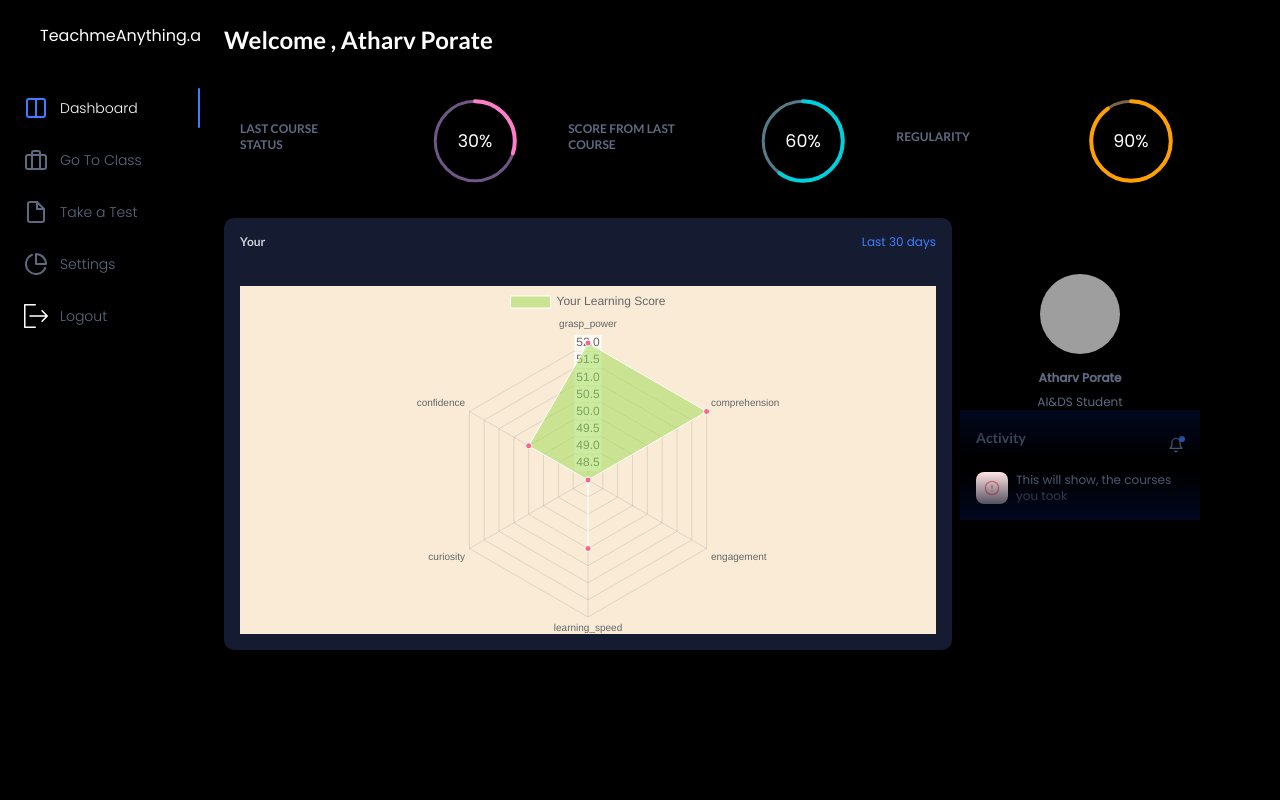
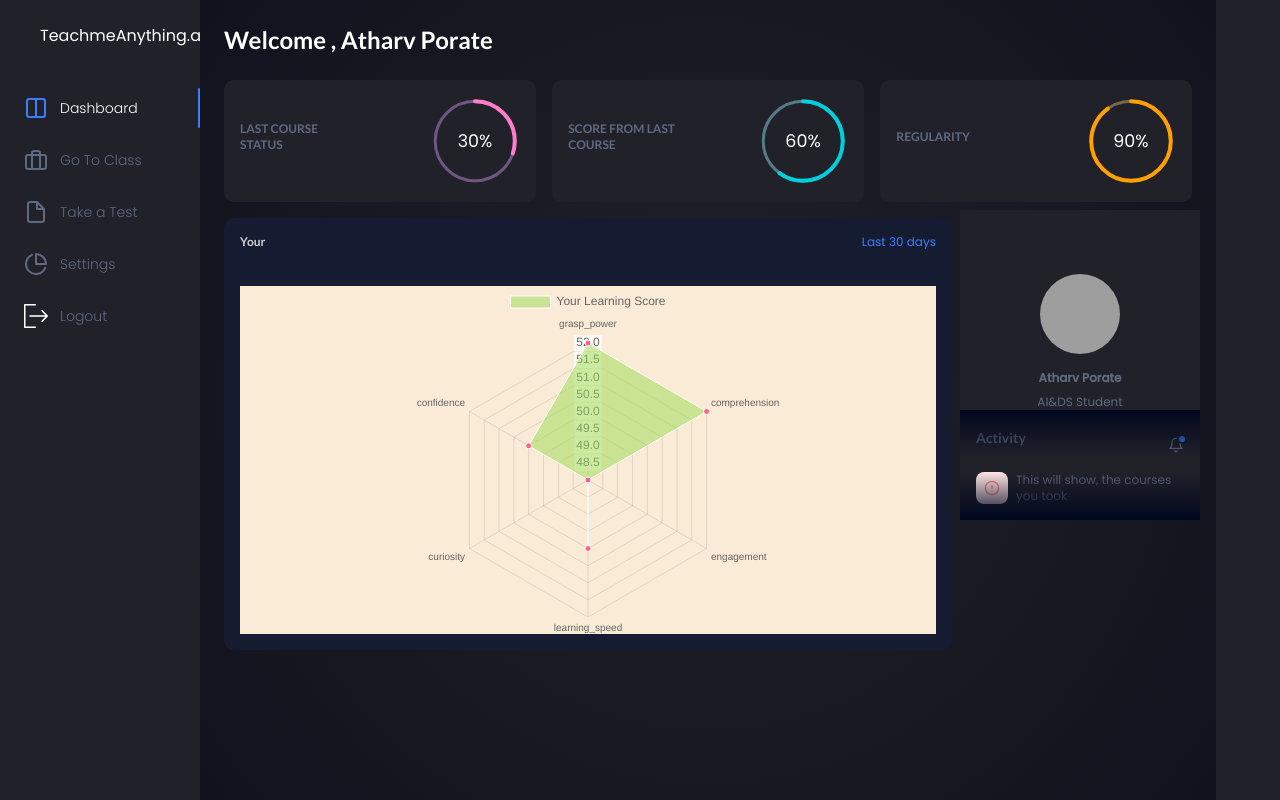
Before and after one commit to AtharvPorate1/teachmeanything, a Django app: page /accounts/profile/ in a window 1280 px wide. Run offline with Django 4.2, Linux system fonts and the light colour scheme; a user stored in the database is signed in; some libraries are stand-ins or nearby versions; grey boxes are pictures that could not be loaded.

Commit message:
Code cleanup 1

```diff
--- a/static/dashboard.css
+++ b/static/dashboard.css
@@ -3,14 +3,14 @@
   box-sizing: border-box;
 }
 :root {
-  --app-bg-dark: #black;
+  --app-bg-dark: #212129;
   --app-bg-before: linear-gradient(180deg, rgba(1, 8, 31, 0) 0%, #01081f 100%);
   --app-bg-before-2: linear-gradient(0deg, rgba(1, 8, 31, 0) 0%, #01081f 100%);
   --app-bg-light: #151c32;
   --app-logo: #3d7eff;
   --nav-link: #5e6a81;
   --nav-link-active: #fff;
-  --list-item-hover: #000000;
+  --list-item-hover:#212129;
   --main-color: #fff;
   --secondary-color: #5e6a81;
   --color-light: rgba(52, 129, 210, 0.2);
@@ -31,7 +31,7 @@
   display: flex;
   justify-content: center;
   font-family: 'Poppins', sans-serif;
-  background-color: #000000;
+  background-color: #212129;
 }
 .app-container {
   width: 100%;
@@ -60,7 +60,7 @@
   overflow-x: hidden;
   background-color: var(--app-bg-light);
   padding: 24px;
-  background: radial-gradient(circle, black 1%, black 100%);
+  background: radial-gradient(circle, #212129 1%,#12121e 100%);
 }
 .app-right {
   flex-basis: 320px;
--- a/static/sensei_classroom.css
+++ b/static/sensei_classroom.css
@@ -109,8 +109,8 @@
   }
 
   .blackboard {
-    background-color: black;
-    border: 2px solid black;
+    background-color: #212129;
+    border: 2px solid #212129;
     border-radius: 10px;
     width: 70%;
     /* padding: 10px; */
```
Also changed, not shown: sensei/views.py (+1 -1 lines), db.sqlite3, 1 other file.
